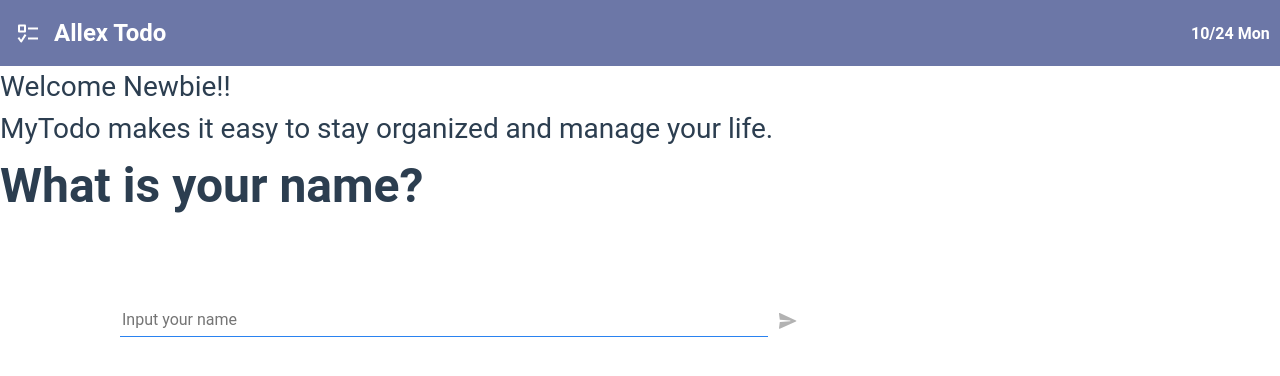
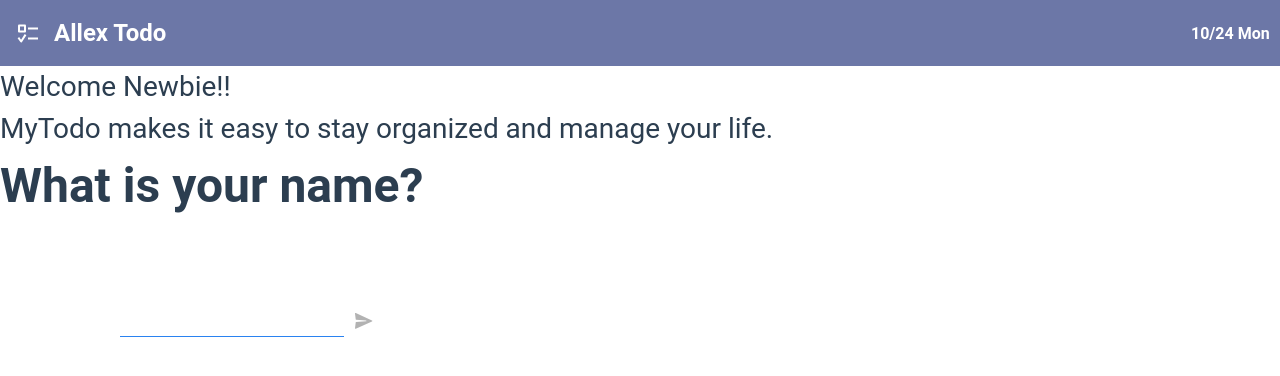
Before and after one commit to permesilo/a4-allex-front, a Vue app: page / in a window 1280 px wide. Shown: the top 376 px of the page. Built offline with nearby package versions, Linux system fonts and the light colour scheme.

Commit message:
feat: add placeholder

```diff
--- a/src/components/InputBox.vue
+++ b/src/components/InputBox.vue
@@ -13,7 +13,7 @@
           ref="input"
           v-model="text"
           class="input-box__input--normal"
-          placeholder="Input your name"
+          :placeholder="placeholder"
           @focusin="focus(true)"
           @focusout="focus(false)"
           @keyup.enter="submit"
@@ -48,6 +48,10 @@ export default {
       type: Boolean,
       default: false,
     },
+    placeholder:{
+      type:String,
+      deafault:'Input your text'
+    }
   },
   data() {
     return {
@@ -123,19 +127,18 @@ export default {
 }
 
 input {
+  width: 100%;
   font-family: Roboto;
   font-size: 16px;
   font-weight: 400;
   line-height: 24px;
   letter-spacing: 0em;
   text-align: left;
-
-  width: 648px;
   border: none;
   outline: none;
 }
 .input-box {
-  width: 648px;
+  width: 100%;
   height: 32px;
   border: 1px solid;
   border-color: #cccccc;
```
